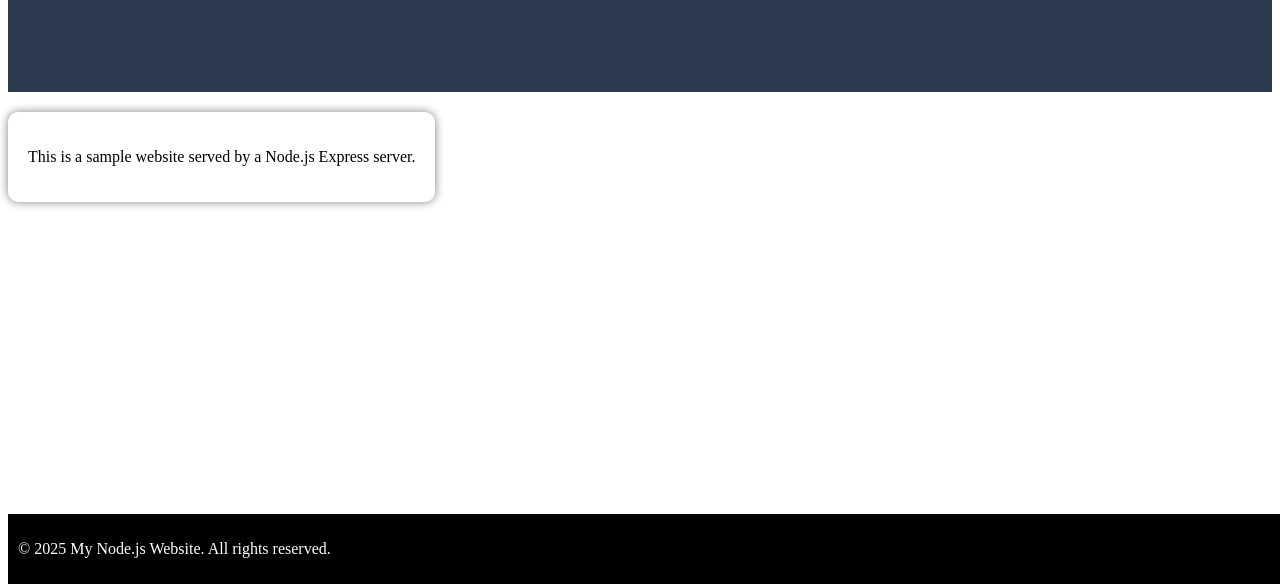
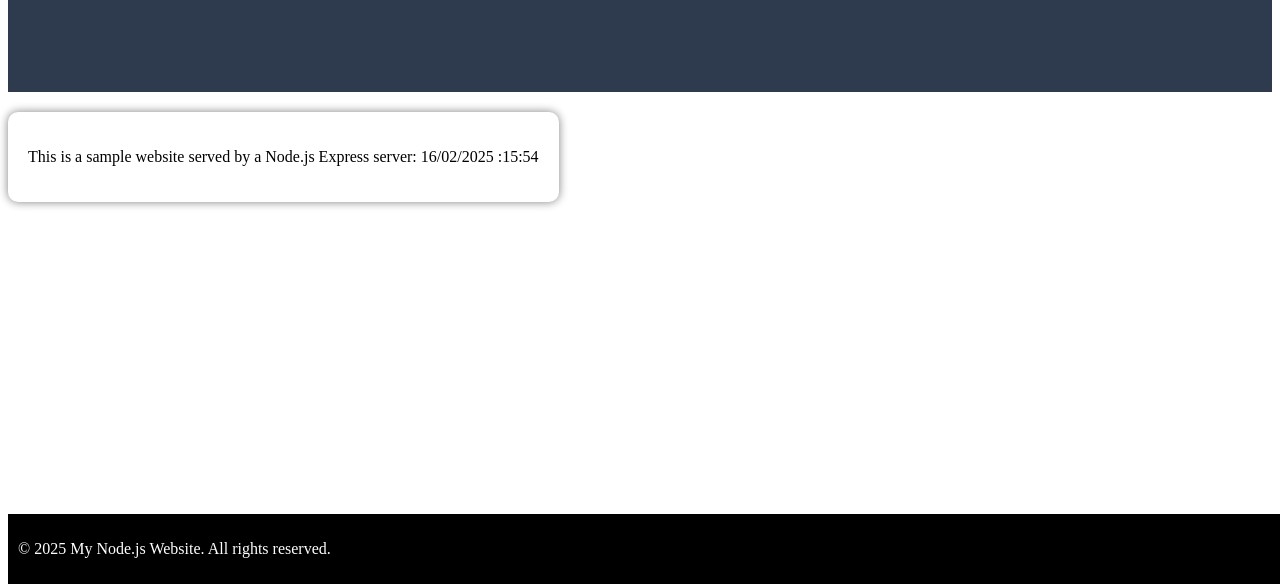
Before and after one commit to Kawin-cloud/node-web-app, a website: page public/index.html in a window 1280 px wide. Shown: the part 216-800 px from the top of the page. Drawn offline with Linux system fonts and the light colour scheme.

Commit message:
Updated index.html  with new changes

```diff
--- a/public/index.html
+++ b/public/index.html
@@ -12,7 +12,7 @@
         </div>
     </header>
     <div class="container">
-        <p>This is a sample website served by a Node.js Express server.</p>
+        <p>This is a sample website served by a Node.js Express server: 16/02/2025 :15:54</p>
     </div>
     <footer>
         <p>&copy; 2025 My Node.js Website. All rights reserved.</p>
```
